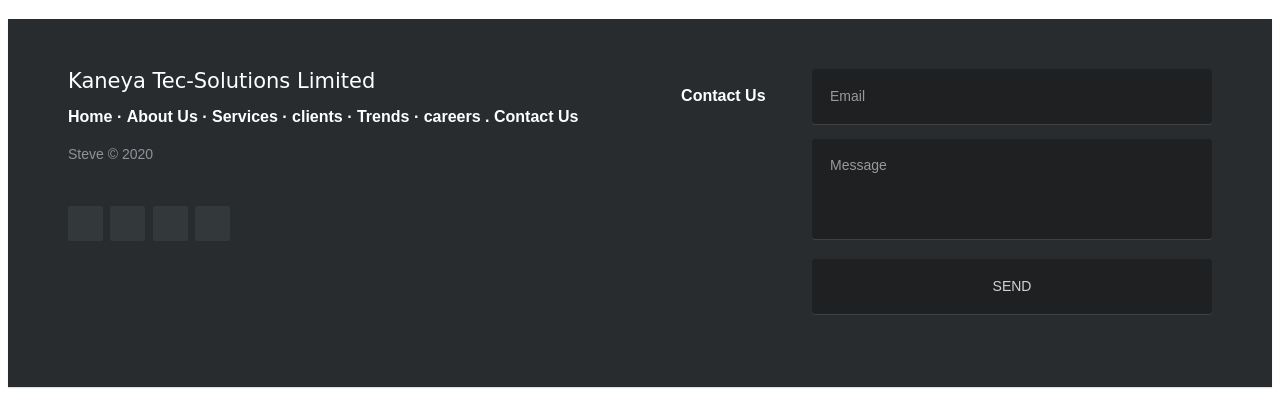
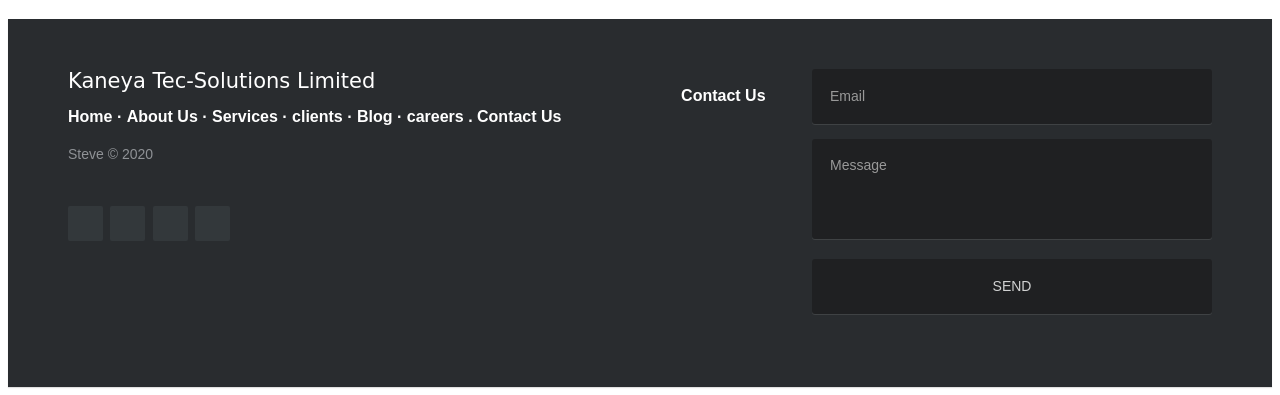
Before and after one commit to Stephen-Awuor/KTec-solutions.com, a PHP site: page /Home.php in a window 1280 px wide. Shown: the part 1709-2104 px from the top of the page. Run offline with PHP 8.4, Linux system fonts and the light colour scheme.

Commit message:
changed link name from Trends to Blog

```diff
--- a/Home.php
+++ b/Home.php
@@ -188,7 +188,7 @@ $(document).ready(function(){
 					·
 					<a href="clients.php">clients</a>
 					·
-					<a href="News.php">Trends</a>
+					<a href="News.php">Blog</a>
 					·
 					<a href="careers.php">careers</a>
 					.
```
